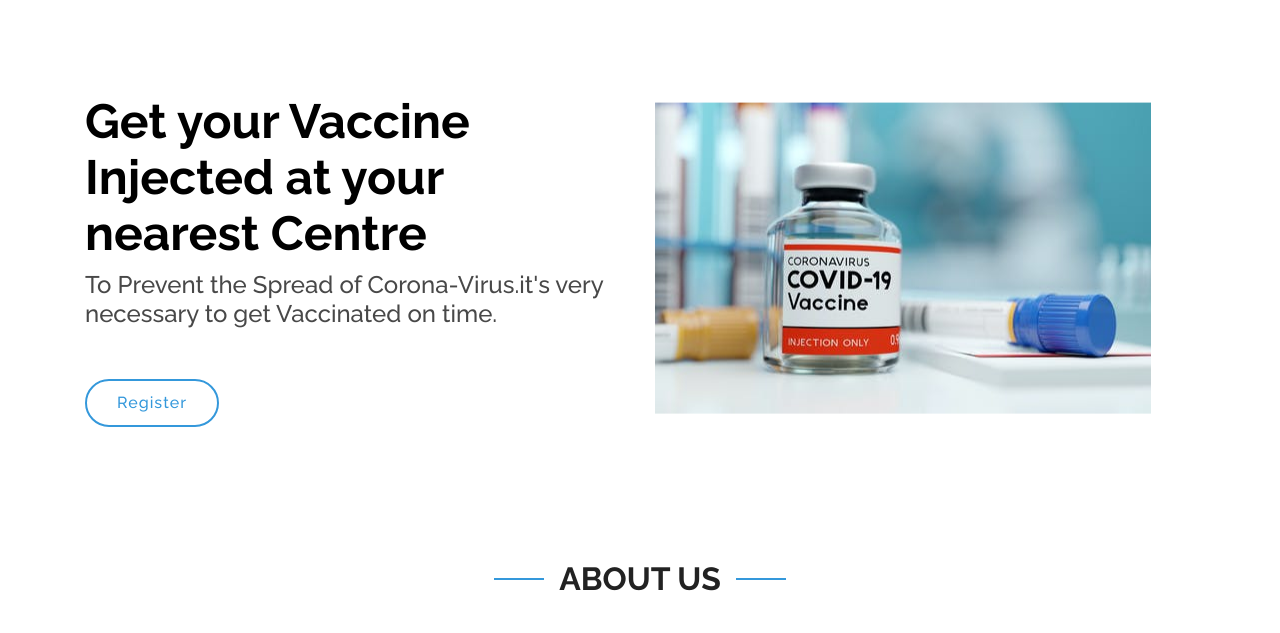
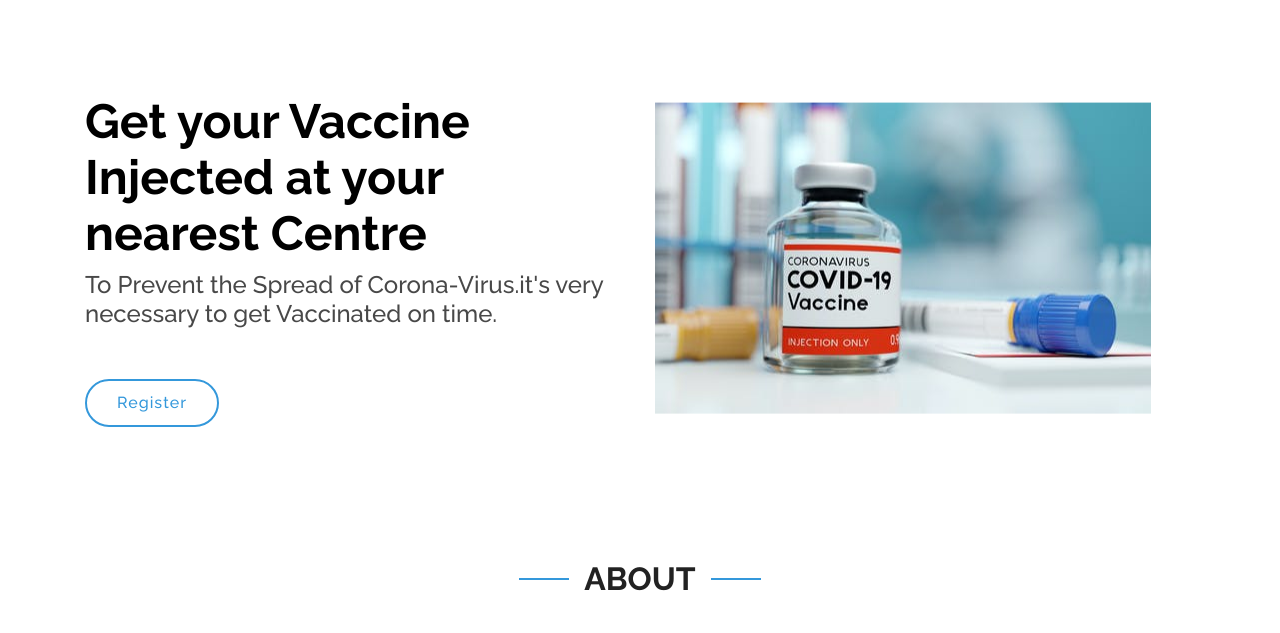
Before and after one commit to Anupamgupta01/Vaccine-DIstributor, a plain HTML site: page index.html in a window 1280 px wide. Shown: the part 90-723 px from the top of the page. Drawn offline with nearby package versions, Linux system fonts and the light colour scheme.

Commit message:
Update index.html

```diff
--- a/index.html
+++ b/index.html
@@ -89,7 +89,7 @@
       <div class="container">
 
         <div class="section-title" data-aos="fade-up">
-          <h2>About Us</h2>
+          <h2>About</h2>
         </div>
 
         <div class="row content">
```
